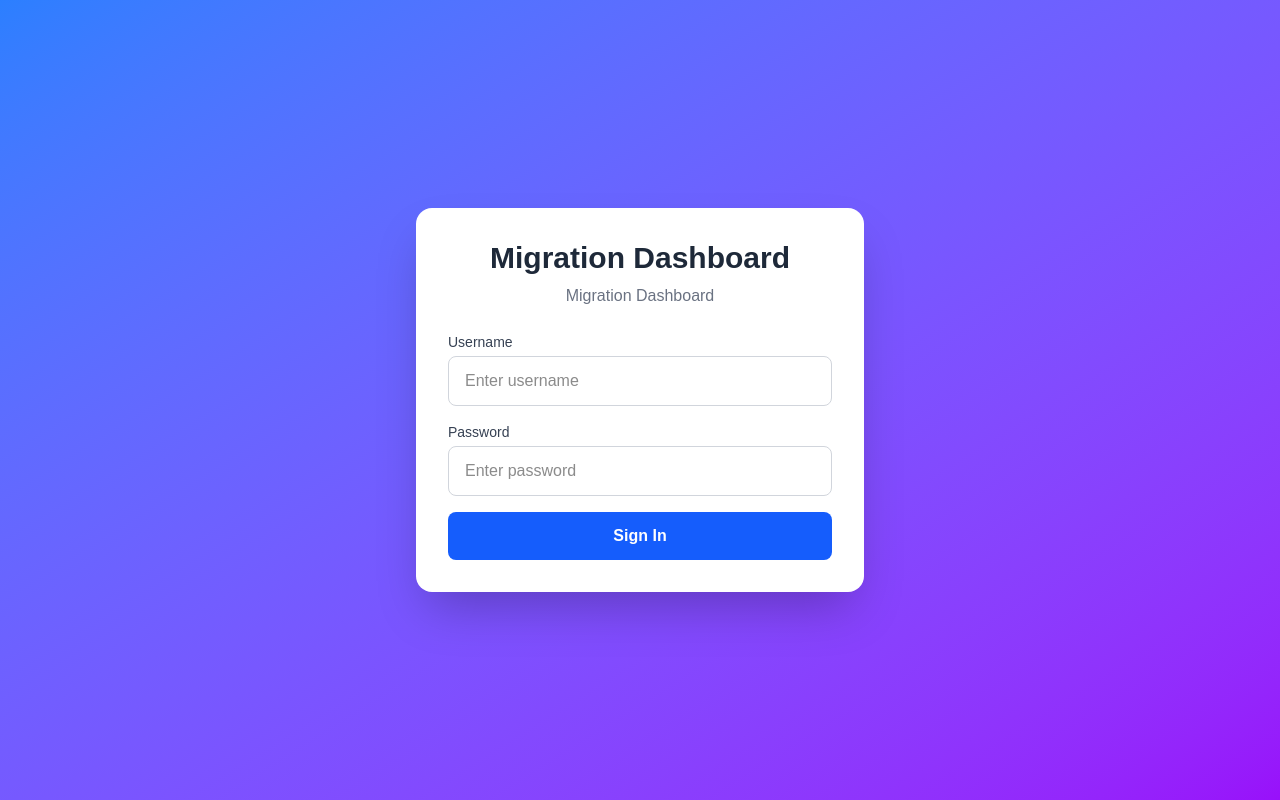
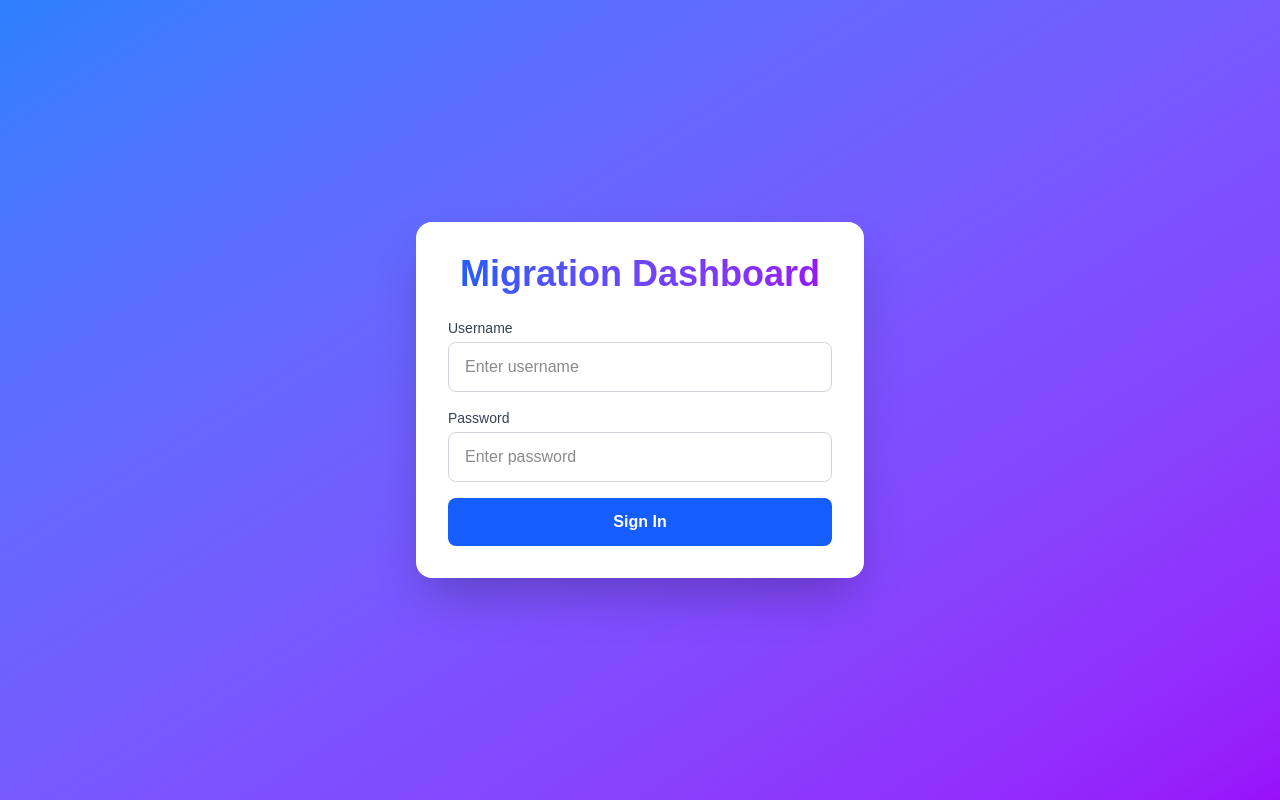
Before and after one commit to danya1830/Donaldson-Migration, a Next.js app: page /login in a window 1280 px wide. Built offline with nearby package versions, Linux system fonts and the light colour scheme.

Commit message:
Update login page title

```diff
--- a/src/app/login/page.tsx
+++ b/src/app/login/page.tsx
@@ -68,8 +68,9 @@
       <div className="flex min-h-screen items-center justify-center bg-gradient-to-br from-blue-500 to-purple-600">
         <div className="w-full max-w-md rounded-2xl bg-white p-8 shadow-2xl">
           <div className="mb-6 text-center">
-            <h1 className="text-3xl font-bold text-gray-800">Migration Dashboard</h1>
-            <p className="mt-2 text-gray-500">Migration Dashboard</p>
+            <h1 className="text-4xl font-extrabold text-transparent bg-clip-text bg-gradient-to-r from-blue-600 to-purple-600">
+              Migration Dashboard
+            </h1>
           </div>
 
           <LoginForm />
```
